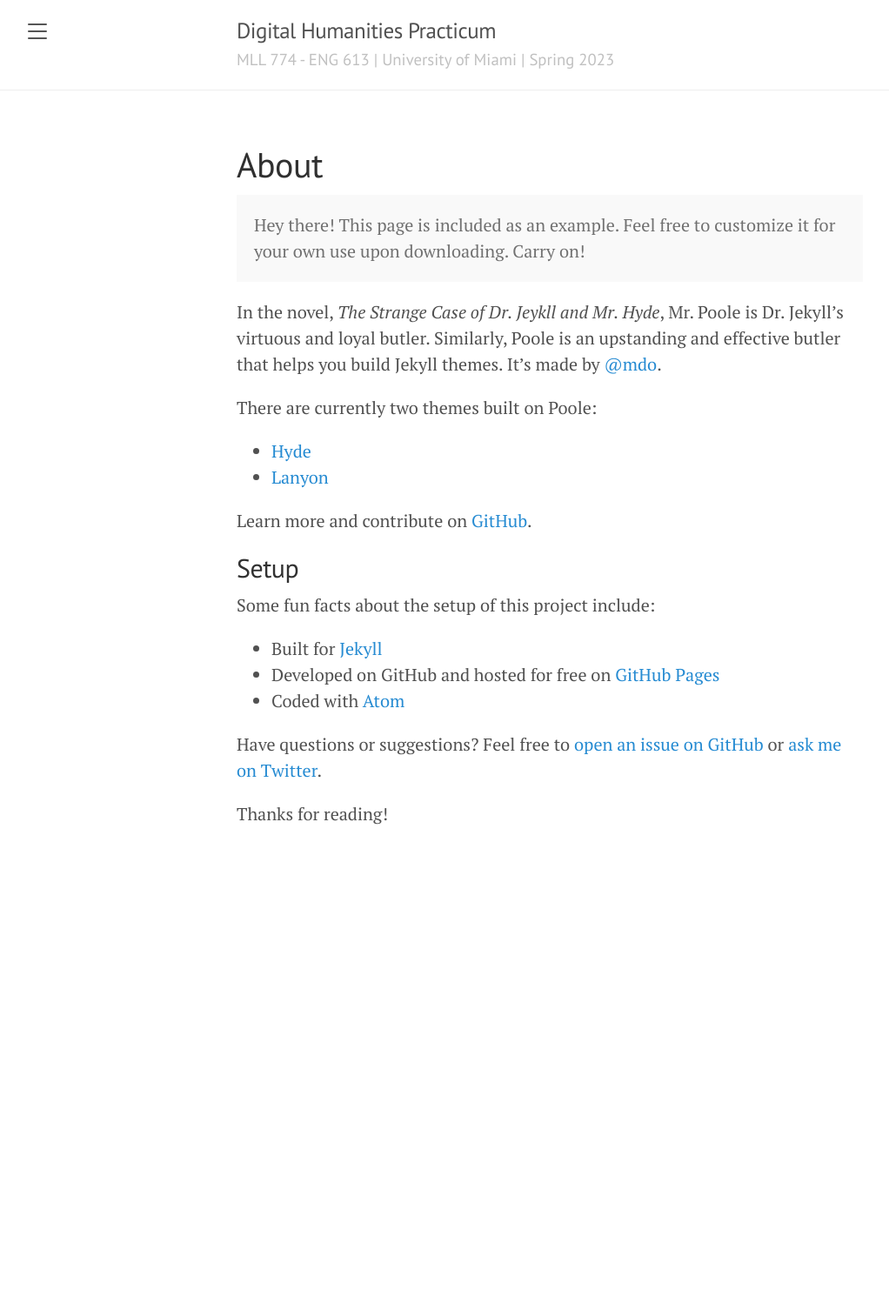
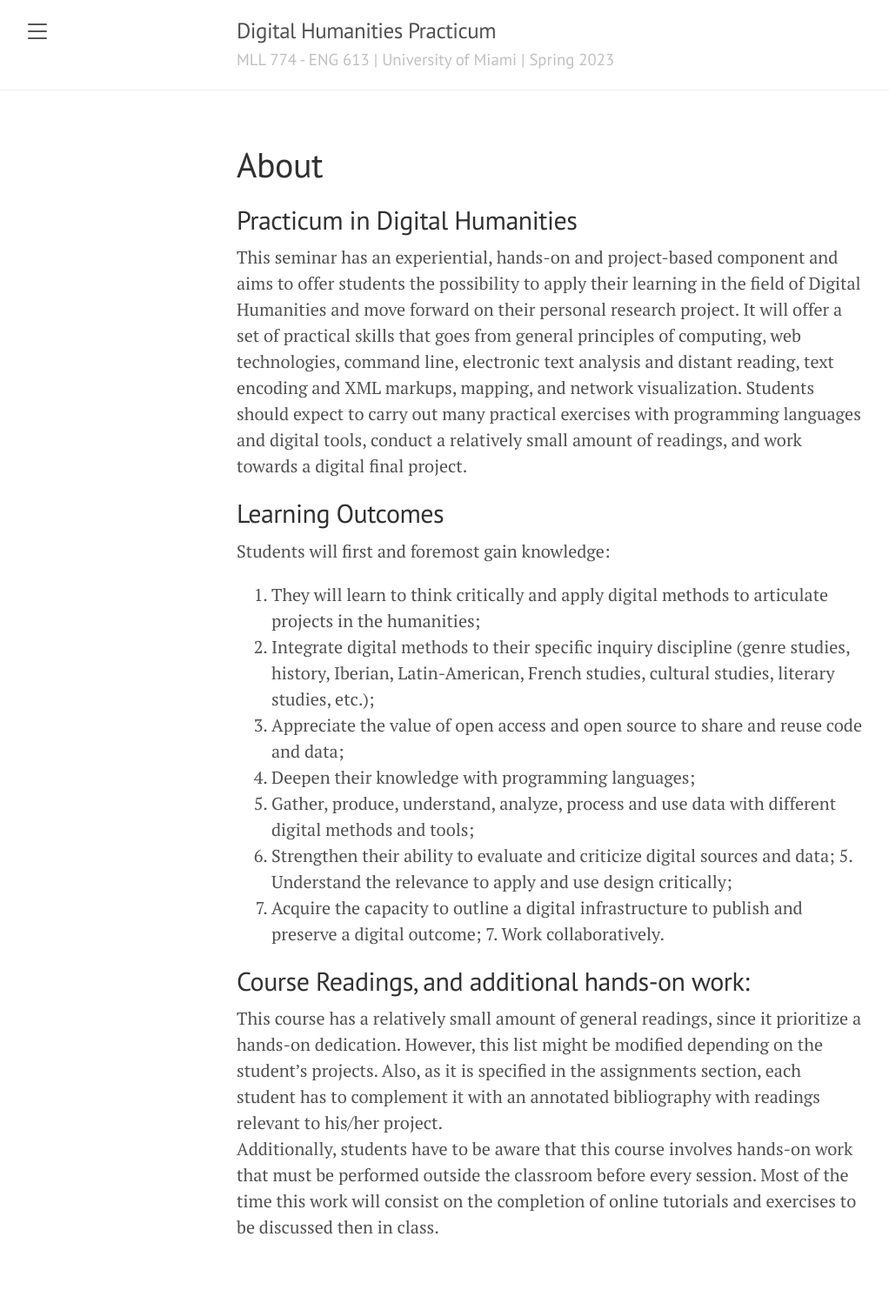
Before and after one commit to susannalles/DHPracticum_Spring23, a Jekyll site: the page built from about.md, in a window 1280 px wide. Shown: the whole page at 87% size, without its empty margins (8-1030 px from the left). Built offline with Jekyll 4.4.1, drawn with Linux system fonts in a browser that asks for light colours; before the commit the page ends 1031 px from its top, so only the background shows below that.

Commit message:
Update about.md

```diff
--- a/about.md
+++ b/about.md
@@ -3,27 +3,19 @@ layout: page
 title: About
 ---
 
-<p class="message">
-  Hey there! This page is included as an example. Feel free to customize it for your own use upon downloading. Carry on!
-</p>
+## Practicum in Digital Humanities
+This seminar has an experiential, hands-on and project-based component and aims to offer students the possibility to apply their learning in the field of Digital Humanities and move forward on their personal research project. It will offer a set of practical skills that goes from general principles of computing, web technologies, command line, electronic text analysis and distant reading, text encoding and XML markups, mapping, and network visualization. Students should expect to carry out many practical exercises with programming languages and digital tools, conduct a relatively small amount of readings, and work towards a digital final project.
 
-In the novel, *The Strange Case of Dr. Jeykll and Mr. Hyde*, Mr. Poole is Dr. Jekyll's virtuous and loyal butler. Similarly, Poole is an upstanding and effective butler that helps you build Jekyll themes. It's made by [@mdo](https://twitter.com/mdo).
+## Learning Outcomes
+Students will first and foremost gain knowledge:
+1. They will learn to think critically and apply digital methods to articulate projects in the humanities;
+2. Integrate digital methods to their specific inquiry discipline (genre studies, history, Iberian, Latin-American, French studies, cultural studies, literary studies, etc.);
+3. Appreciate the value of open access and open source to share and reuse code and data;
+4. Deepen their knowledge with programming languages;
+5. Gather, produce, understand, analyze, process and use data with different digital methods and tools;
+6. Strengthen their ability to evaluate and criticize digital sources and data; 5. Understand the relevance to apply and use design critically;
+7. Acquire the capacity to outline a digital infrastructure to publish and preserve a digital outcome; 7. Work collaboratively.
 
-There are currently two themes built on Poole:
-
-* [Hyde](http://hyde.getpoole.com)
-* [Lanyon](http://lanyon.getpoole.com)
-
-Learn more and contribute on [GitHub](https://github.com/poole).
-
-## Setup
-
-Some fun facts about the setup of this project include:
-
-* Built for [Jekyll](https://jekyllrb.com)
-* Developed on GitHub and hosted for free on [GitHub Pages](https://pages.github.com)
-* Coded with [Atom](https://atom.io)
-
-Have questions or suggestions? Feel free to [open an issue on GitHub](https://github.com/poole/issues/new) or [ask me on Twitter](https://twitter.com/mdo).
-
-Thanks for reading!
+## Course Readings, and additional hands-on work:
+This course has a relatively small amount of general readings, since it prioritize a hands-on dedication. However, this list might be modified depending on the student’s projects. Also, as it is specified in the assignments section, each student has to complement it with an annotated bibliography with readings relevant to his/her project.
+Additionally, students have to be aware that this course involves hands-on work that must be performed outside the classroom before every session. Most of the time this work will consist on the completion of online tutorials and exercises to be discussed then in class.
```
